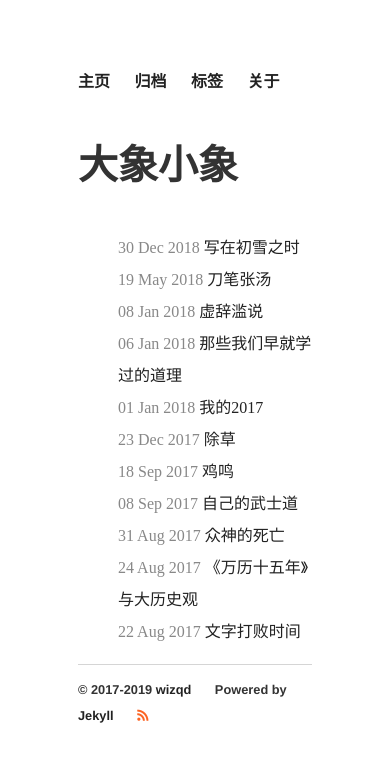
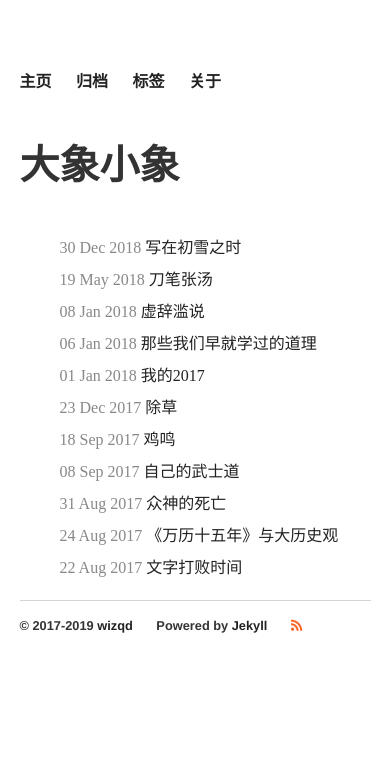
Before and after one commit to chqid/chqid.blog.io, a Jekyll site: the page built from index.html, in a window 390 px wide. Shown: the top 762 px of the page. Built offline with Jekyll 4.4.1, drawn with Linux system fonts in a browser that asks for light colours; nearby versions of some CDN libraries; the list of posts is cut into pages by our own code.

Commit message:
change css

```diff
--- a/assets/css/main.css
+++ b/assets/css/main.css
@@ -1,4 +1,10 @@
 /*------basic-style-----*/
+*, *:before, *:after {
+    -moz-box-sizing: border-box;
+    -webkit-box-sizing: border-box;
+    box-sizing: border-box;
+}
+
 html {
     color:#333;
     background:#fff;
@@ -17,14 +23,14 @@
     display: inline;
     margin-right: 20px;
 }
-a {
+
+nav a, footer a, .post a, .post-navigation a {
     text-decoration: none;
-    color: #222;
+    color: #999;
 }
-a:hover {
+
+nav a:hover, footer a:hover, .post a:hover, .post-navigation a:hover {
     text-decoration: underline;
-    color: #777;
-    transition: color 200ms;
 }
 
 h1 {
@@ -42,11 +48,6 @@
     font-size: .8em;
 }
 
-/* ul.posts {
-    margin: 20px auto 40px;
-    font-size: 16px;
-} */
-
 ul.posts li {
     list-style: none;
 }
@@ -59,6 +60,23 @@
     text-align: left;
     font-size: 16px;
     padding-top: 50px
+}
+
+@media only screen and (max-width:640px) {
+    .container {
+        width: 90%;
+    }
+}
+
+.container a {
+    text-decoration: none;
+    color: #222;
+}
+
+.container a:hover {
+    text-decoration: underline;
+    color: #777;
+    transition: color 200ms;
 }
 
 .date {
```
